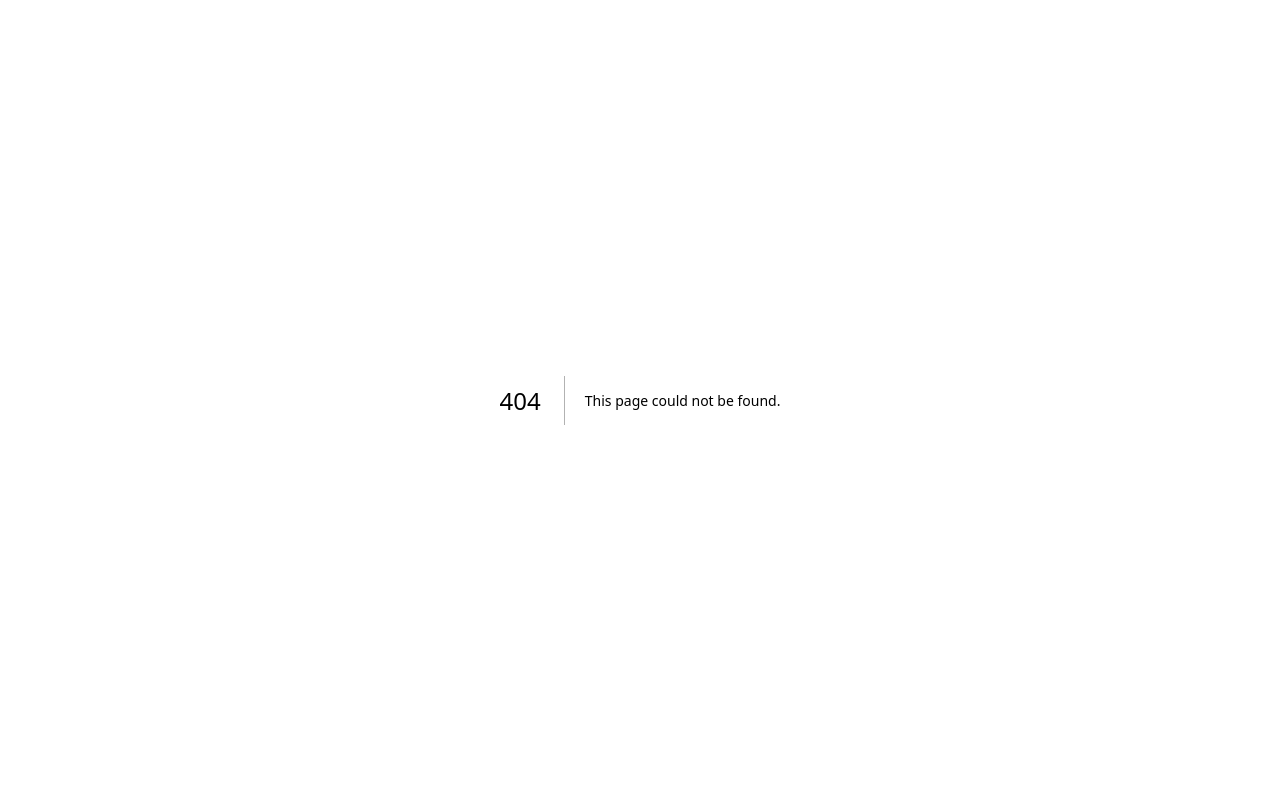
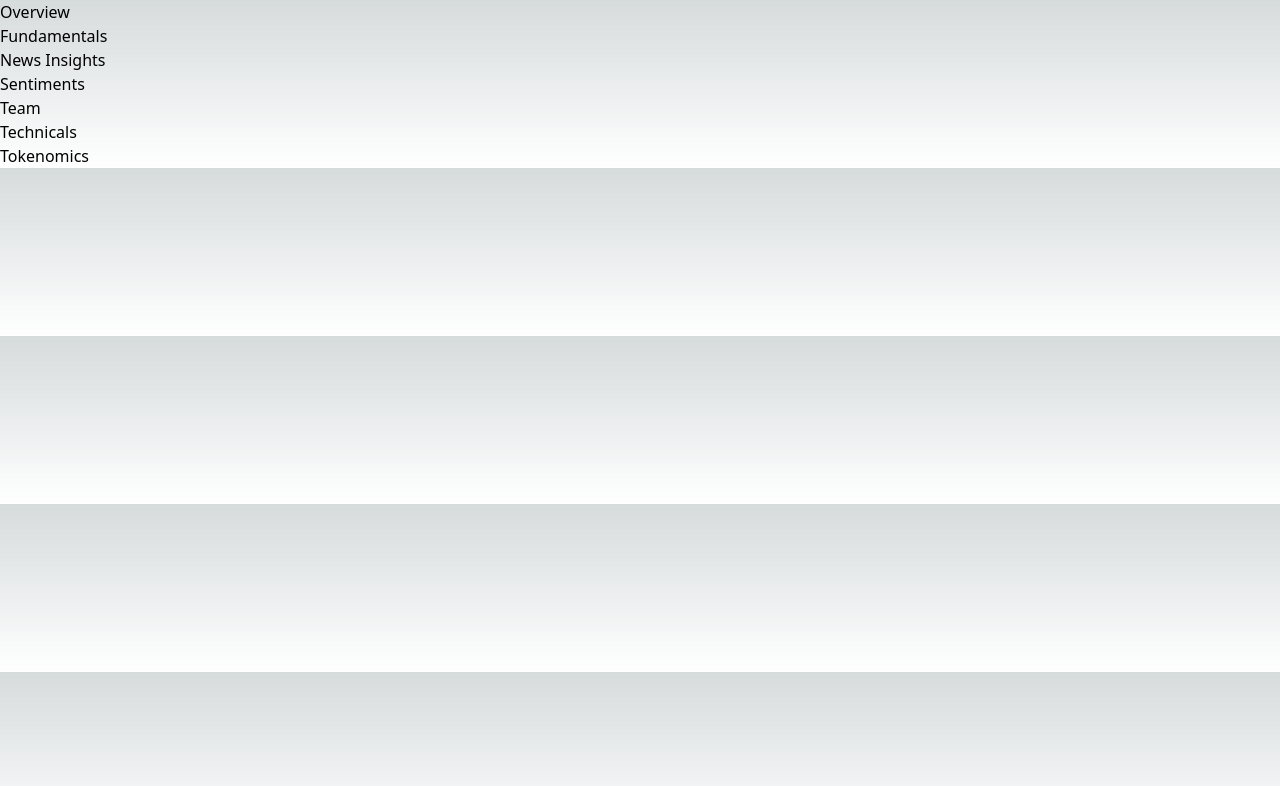
Before and after one commit to theEdgeBreaker/koin_X, a Next.js app: page /components/Tabs in a window 1280 px wide. Before the commit this address had no page. Shown: the top 786 px of the page. Built offline with nearby package versions, Linux system fonts and the light colour scheme.

Commit message:
Adding new Tabs component

```diff
--- /dev/null
+++ b/src/pages/components/Tabs.js
@@ -0,0 +1,34 @@
+import React from "react";
+import Link from "next/link";
+
+function Tabs() {
+  return (
+    <div>
+      <ul>
+        <li>
+          <Link>Overview</Link>
+        </li>
+        <li>
+          <Link>Fundamentals</Link>
+        </li>
+        <li>
+          <Link>News Insights</Link>
+        </li>
+        <li>
+          <Link>Sentiments</Link>
+        </li>
+        <li>
+          <Link>Team</Link>
+        </li>
+        <li>
+          <Link>Technicals</Link>
+        </li>
+        <li>
+          <Link>Tokenomics</Link>
+        </li>
+      </ul>
+    </div>
+  );
+}
+
+export default Tabs;
```
